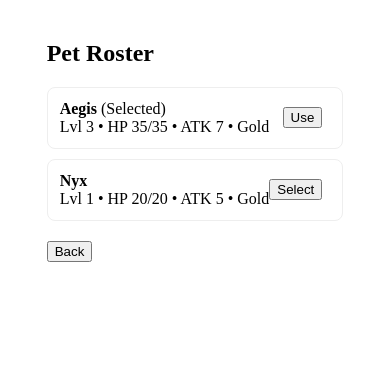
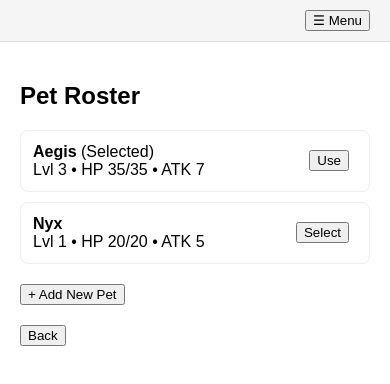
Before and after one commit to muyangzhou/hacktx-2025, a React Native app: screen / in a window 390 px wide. Both pictures are taken after a click on the button "Roster". Shown: the top 384 px of the page. Built offline with nearby package versions, Linux system fonts and the light colour scheme.

Commit message:
add menu (dummy buttons)

```diff
--- a/App.js
+++ b/App.js
@@ -5,7 +5,6 @@ import BattleScreen from './BattleScreen';
 import ShopScreen from './ShopScreen';
 import BankScreen from './BankScreen';
 import InventoryScreen from './InventoryScreen';
-import RosterScreen from './RosterScreen';
 // If using Expo/Native, prefer AsyncStorage; for web-only, localStorage is fine.
 // import AsyncStorage from '@react-native-async-storage/async-storage';
 
@@ -63,16 +62,154 @@ export default function App() {
   const navigate = (nextScreen, nextParams = null) => {
     setScreen(nextScreen);
     setParams(nextParams);
+    setMenuOpen(false); // Close menu on navigation
+  };
+
+  // --- New Menu State ---
+  const [menuOpen, setMenuOpen] = useState(false);
+
+  const renderMenu = () => {
+    if (!menuOpen) return null;
+
+    return (
+      // Overlay
+      <div style={styles.menuOverlay} onClick={() => setMenuOpen(false)}>
+        {/* Popup Body */}
+        <div style={styles.menuPopup} onClick={(e) => e.stopPropagation()}>
+          <button
+            style={styles.menuItem}
+            onClick={() => { alert('Chatbot clicked!'); setMenuOpen(false); }}>
+            Chatbot
+          </button>
+          <button
+            style={styles.menuItem}
+            onClick={() => { alert('Settings clicked!'); setMenuOpen(false); }}>
+            Settings
+          </button>
+        </div>
+      </div>
+    );
   };
 
   return (
     <PetContext.Provider value={value}>
+      <div style={styles.appContainer}>
+        {/* --- New Global Header --- */}
+        <div style={styles.headerBar}>
+          <button onClick={() => setMenuOpen(true)}>
+            ☰ Menu
+          </button>
+        </div>
+
+        {/* --- Screen Content Area --- */}
+        <div style={styles.screenContainer}>
           {screen === 'Home'   && <HomeScreen   navigate={navigate} />}
           {screen === 'Battle' && <BattleScreen navigate={navigate} params={params} />}
           {screen === 'Shop'   && <ShopScreen   navigate={navigate} />}
           {screen === 'Bank'   && <BankScreen   navigate={navigate} />}
           {screen === 'Roster' && <RosterScreen navigate={navigate} />}
           {screen === 'Inventory' && <InventoryScreen navigate = {navigate} />}
+        </div>
+
+        {/* --- Render Popup (if open) --- */}
+        {renderMenu()}
+      </div>
     </PetContext.Provider>
   );
 }
+
+// Styles
+const styles = {
+  appContainer: {
+    fontFamily: 'Arial, sans-serif',
+    height: '100vh',
+    display: 'flex',
+    flexDirection: 'column',
+  },
+  headerBar: {
+    padding: '10px 20px',
+    backgroundColor: '#f5f5f5',
+    borderBottom: '1px solid #ddd',
+    textAlign: 'right', // Puts menu button on the right
+    flexShrink: 0, // Prevents header from shrinking
+  },
+  screenContainer: {
+    flex: 1, // Takes up remaining vertical space
+    overflowY: 'auto', // Allows individual screens to scroll
+    position: 'relative', // Needed for some layout contexts
+  },
+  menuOverlay: {
+    position: 'fixed',
+    top: 0,
+    left: 0,
+    right: 0,
+    bottom: 0,
+    backgroundColor: 'rgba(0, 0, 0, 0.5)',
+    display: 'flex',
+    justifyContent: 'center',
+    alignItems: 'center',
+    zIndex: 1000,
+  },
+  menuPopup: {
+    backgroundColor: 'white',
+    padding: '10px',
+    borderRadius: '10px',
+    display: 'flex',
+    flexDirection: 'column',
+    width: '250px',
+    boxShadow: '0 4px 12px rgba(0,0,0,0.15)',
+  },
+  menuItem: {
+    padding: '12px 20px',
+    fontSize: '16px',
+    border: 'none',
+    backgroundColor: 'transparent',
+    cursor: 'pointer',
+    textAlign: 'left',
+    borderBottom: '1px solid #eee',
+  }
+};
+
+
+// Inline here for brevity; feel free to split into its own file.
+function RosterScreen({ navigate }) {
+  const { pets, selectedPetId, setSelectedPetId, addPet } = usePets();
+
+  const handleSelect = (id) => {
+    setSelectedPetId(id);
+    navigate('Home');
+  };
+
+  const handleAdd = () => {
+    const id = `p${Math.random().toString(36).slice(2, 7)}`;
+    // Note: 'gold' property is removed
+    addPet({ id, name: 'New Pet', level: 1, hp: 20, maxHp: 20, attack: 5 });
+  };
+
+  return (
+    <div style={{ padding: 20, maxWidth: 600, margin: '0 auto' }}>
+      <h2>Pet Roster</h2>
+      {pets.map(p => (
+        <div key={p.id} style={{
+          display: 'flex', justifyContent: 'space-between', alignItems: 'center',
+          padding: 12, border: '1px solid #eee', borderRadius: 8, marginBottom: 10
+        }}>
+          <div>
+            <div><strong>{p.name}</strong> {p.id === selectedPetId ? ' (Selected)' : ''}</div>
+            {/* Removed Gold display from here */}
+            <div>Lvl {p.level} • HP {p.hp}/{p.maxHp} • ATK {p.attack}</div>
+          </div>
+          <div>
+            <button onClick={() => handleSelect(p.id)} style={{ marginRight: 8 }}>
+              {p.id === selectedPetId ? 'Use' : 'Select'}
+            </button>
+          </div>
+        </div>
+      ))}
+      <button onClick={handleAdd} style={{ marginTop: 10 }}>+ Add New Pet</button>
+      <div style={{ marginTop: 20 }}>
+        <button onClick={() => navigate('Home')}>Back</button>
+      </div>
+    </div>
+  );
+}
```
Lines whose indentation alone changed are shown as unchanged.
